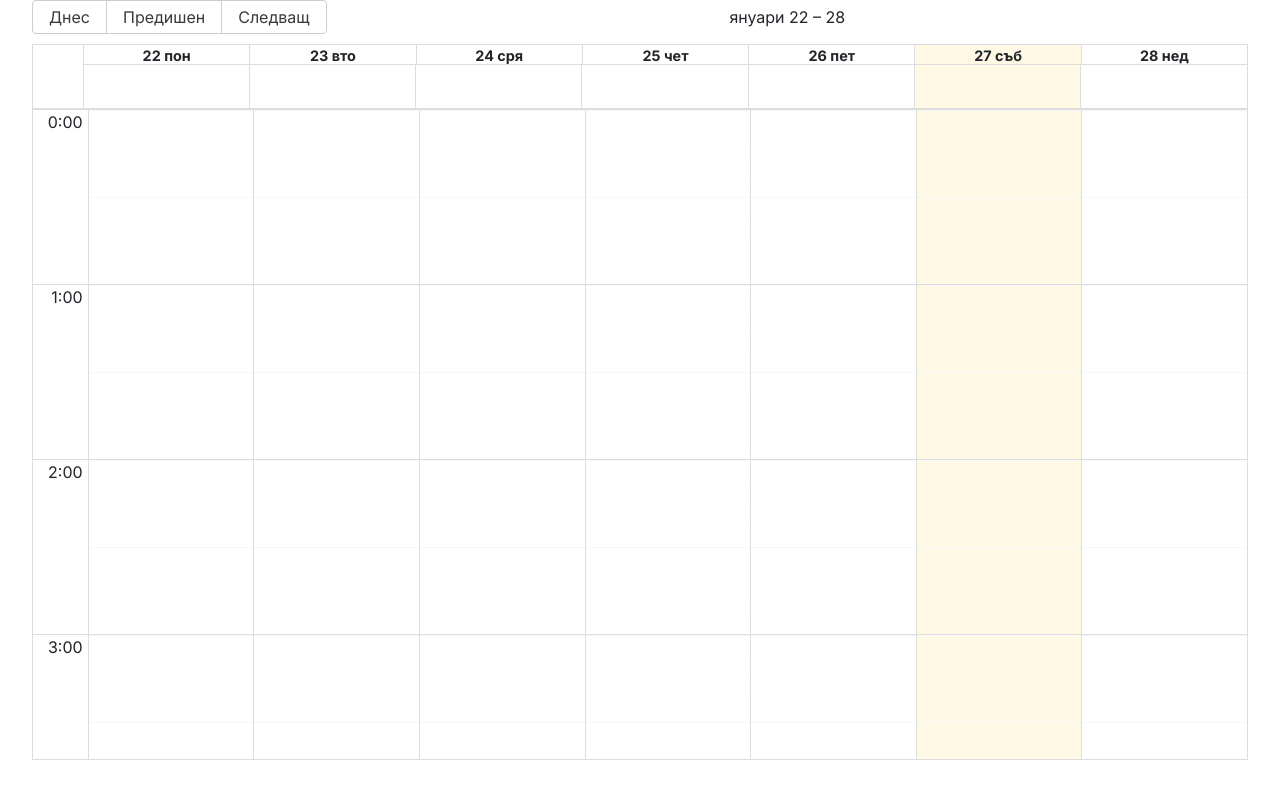
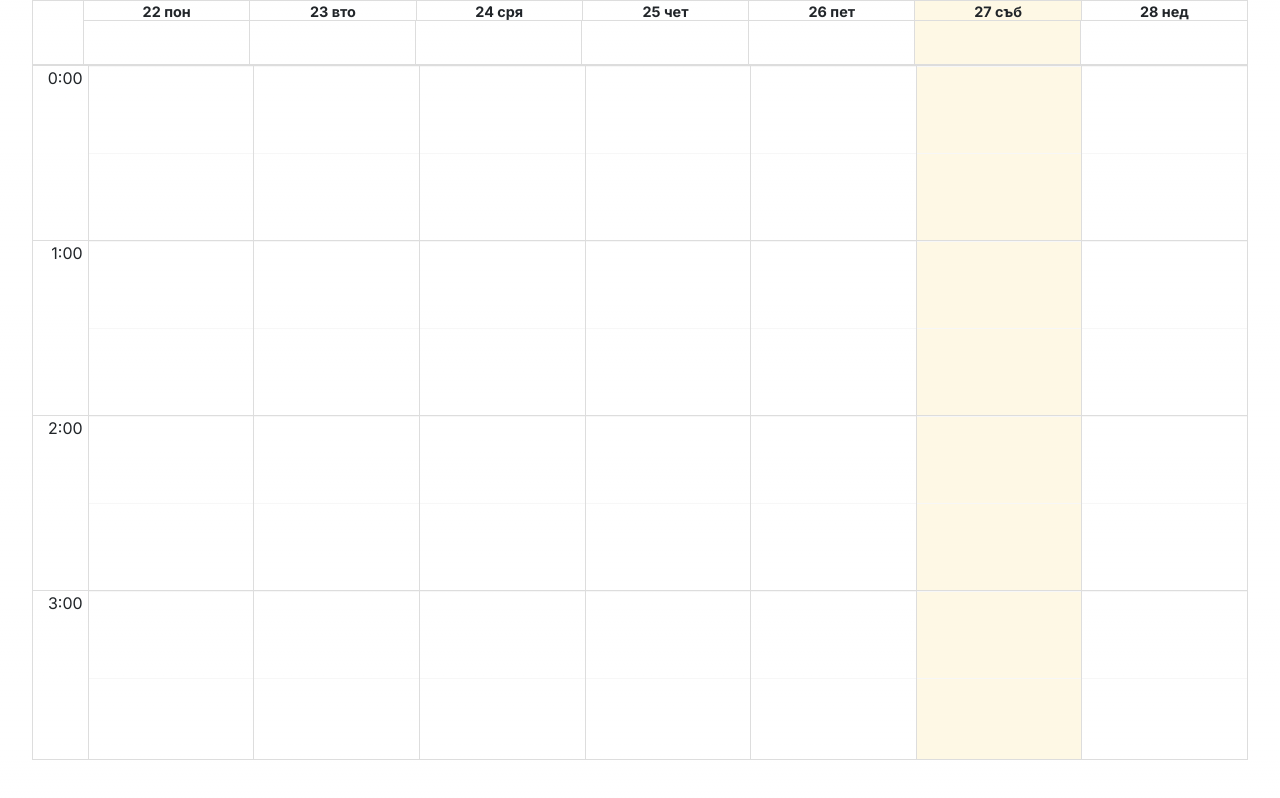
Before and after one commit to xakepa/Organizer, a Next.js app: page / in a window 1280 px wide. Built offline with nearby package versions, Linux system fonts and the light colour scheme.

Commit message:
remove needless navigation toolbar, add more events

```diff
--- a/components/Scheduler.jsx
+++ b/components/Scheduler.jsx
@@ -57,15 +57,21 @@ const messages = {
 
 const events = [
     {
-        start: dayjs('2024-01-27T12:00:00').toDate(),
-        end: dayjs('2024-01-27T13:00:00').toDate(),
+        start: dayjs('2024-01-29T12:00:00').toDate(),
+        end: dayjs('2024-01-29T13:00:00').toDate(),
         title: "Събитие 1",
         description: 'Lorem ipsum dolor sit amet'
     },
     {
-        start: dayjs('2024-01-28T16:00:00').toDate(),
-        end: dayjs('2024-01-28T17:00:00').toDate(),
+        start: dayjs('2024-01-30T16:00:00').toDate(),
+        end: dayjs('2024-01-30T17:00:00').toDate(),
         title: "Събитие 2"
+    },
+    {
+        start: dayjs('2024-01-31T09:00:00').toDate(),
+        end: dayjs('2024-01-31T10:00:00').toDate(),
+        title: "Англ. език B2",
+        description: 'Курс по англ. език за напреднали'
     }
 ]
 
@@ -82,6 +88,7 @@ const Scheduler = () => {
                 popup={true}
                 events={events}
                 messages={messages}
+                toolbar={false}
                 components={{
                     event: Popup,
                 }}
```
